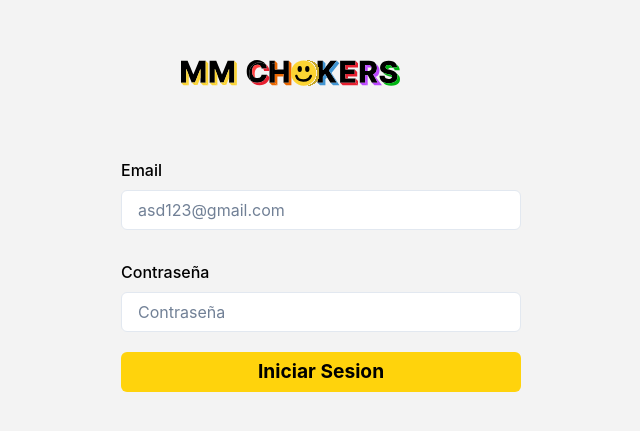
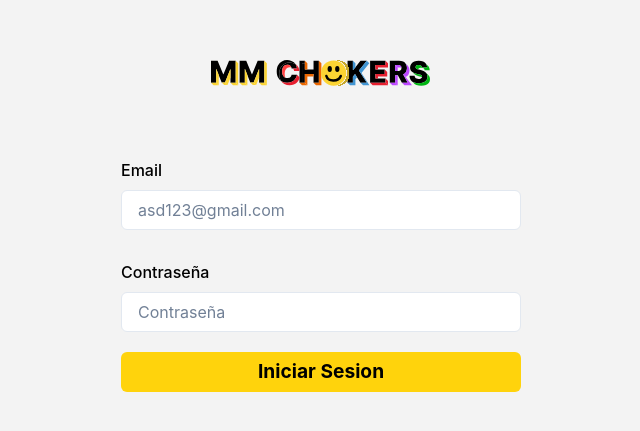
Before and after one commit to mariodev9/mmchockersADM, a Next.js app: page / in a window 1280 px wide. Shown: the part 169-600 px from the top of the page, without its empty margins (319-959 px from the left). Built offline with nearby package versions, Linux system fonts and the light colour scheme; no server answers.

Commit message:
fix styles in signup page

```diff
--- a/pages/index.js
+++ b/pages/index.js
@@ -44,11 +44,11 @@ export default function Home() {
         <meta name="description" content="Generated by create next app" />
         <link rel="icon" href="/favicon.ico" />
       </Head>
-      <Flex h={"100vh"} justify={"center"} align={"center"} p={"30px 20px"}>
+      <Flex h={"100vh"} justify={"center"} align={"center"}>
         <form>
-          <Box m={"60px"}>
+          <Flex my={"60px"} justify={"center"}>
             <Logo />
-          </Box>
+          </Flex>
           <VStack spacing={5} w={{ base: "100%", tablet: "400px" }}>
             <FormControl>
               <FormLabel color={"#000"} mt="10px">
```
